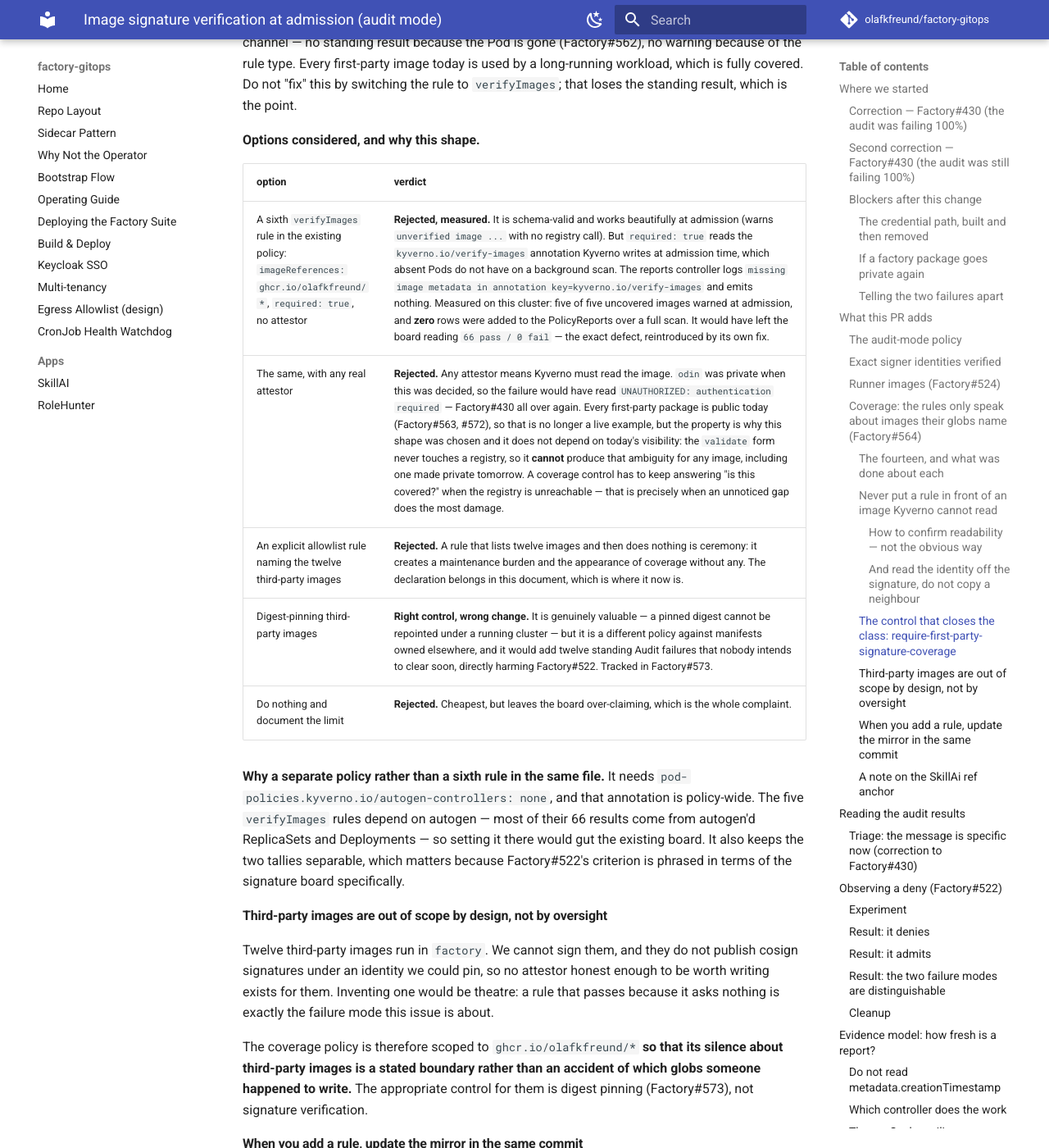
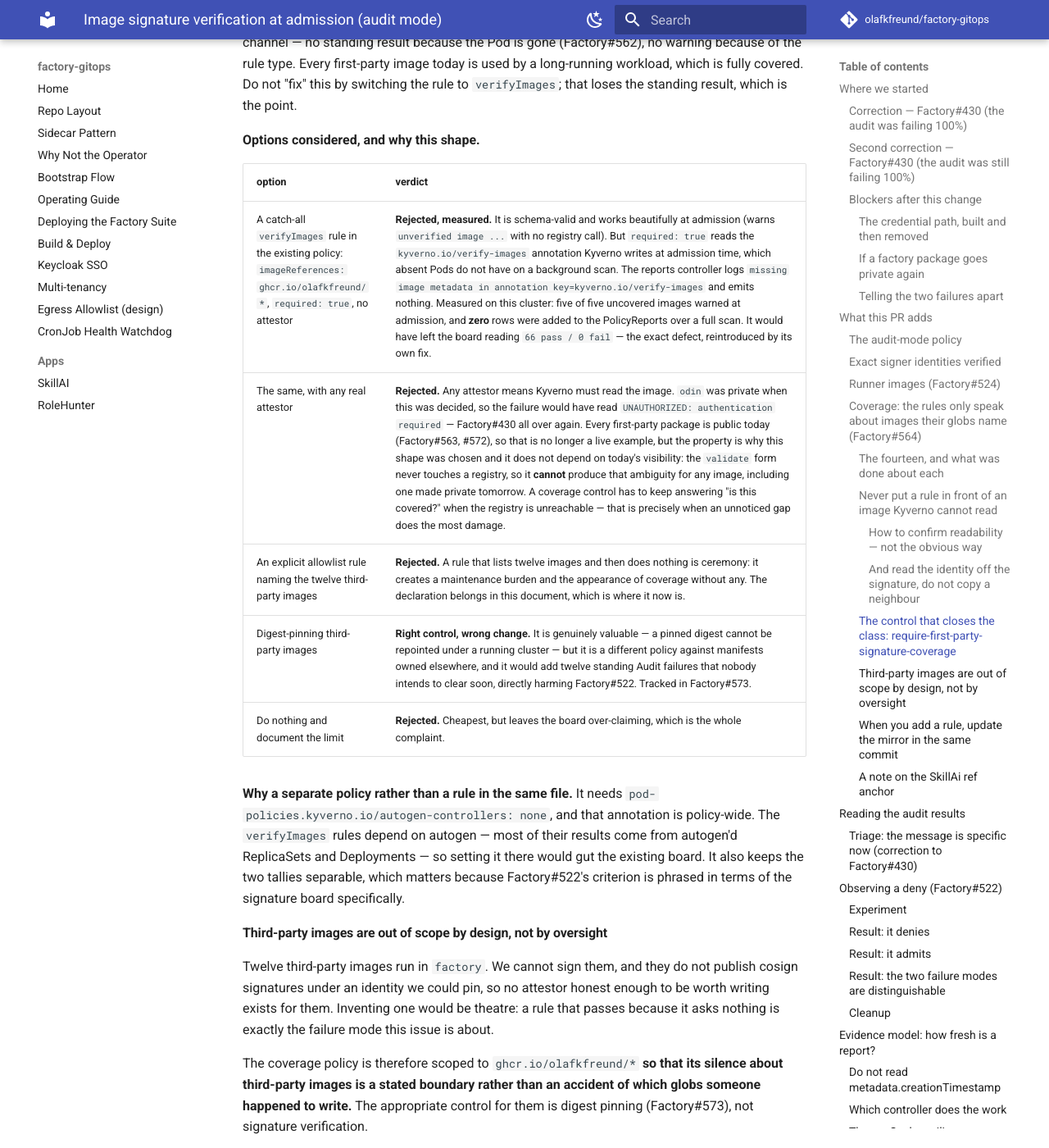
Before and after one commit to olafkfreund/factory-gitops, an MkDocs documentation site: the page built from docs/image-signature-admission.md, in a window 1280 px wide and 1400 px high, scrolled down 13032 px. Shown: the whole window at 82% size. Built offline with MkDocs 1.6.1 and Material for MkDocs 9.7.7, drawn with Linux system fonts in a browser that asks for light colours; comment, search, counter and statistics services are not loaded.

Commit message:
docs(kyverno): drop the rule-count ordinals that PR #178 made false (#188)
verify-factory-image-signatures grew from five verifyImages rules to
seven when Factory#572 added odin's rule (on top of Factory#563's
skillai rule). Three comments still called out "a sixth rule" or "the
five verifyImages rules", which was wrong the moment the count moved
and is now simply incorrect rather than merely fragile.

Fixed by deleting the numbers rather than updating them, so the next
rule addition cannot make the same comment wrong again:

- apps/kyverno-policies/manifests/verify-factory-image-signatures.yaml
  "a sixth verifyImages rule" -> "a catch-all verifyImages rule"
- apps/kyverno-policies/manifests/require-first-party-signature-coverage.yaml
  "NOT A SIXTH RULE IN" -> "NOT A RULE IN"
  "The five verifyImages rules ... their ~66 results" -> "The
  verifyImages rules ... their results" (also drops the undated ~66
  measurement)
- docs/image-signature-admission.md mirrors the same three edits in
  its ADR table and prose, since it duplicates this exact language

Verified comment-only: apps/kyverno-policies/manifests/*.yaml load
with `yaml.safe_load` before and after and compare EQUAL, both edited
ClusterPolicies still load cleanly under the pinned Kyverno v1.18.2
CLI (`kyverno apply ... -v 4`, no error= lines), and both local
`kyverno test` suites still pass unchanged (98/98 and 16/16).

The "ALL SIXTEEN covered images" -> "EVERY covered image" site
(Factory#566) and the apps/kyverno/manifests/kustomization.yaml twin
were already fixed on main before this branch was cut; not touched
here.

Factory#566, #572


Claude-Session: https://claude.ai/code/session_019ZsjwEPE8XX52Pt2f32nQJ

Co-authored-by: Claude Opus 5 <noreply@anthropic.com>

```diff
--- a/docs/image-signature-admission.md
+++ b/docs/image-signature-admission.md
@@ -608,15 +608,15 @@ the rule to `verifyImages`; that loses the standing result, which is the point.
 
 | option | verdict |
 |--------|---------|
-| A sixth `verifyImages` rule in the existing policy: `imageReferences: ghcr.io/olafkfreund/*`, `required: true`, no attestor | **Rejected, measured.** It is schema-valid and works beautifully at admission (warns `unverified image ...` with no registry call). But `required: true` reads the `kyverno.io/verify-images` annotation Kyverno writes at admission time, which absent Pods do not have on a background scan. The reports controller logs `missing image metadata in annotation key=kyverno.io/verify-images` and emits nothing. Measured on this cluster: five of five uncovered images warned at admission, and **zero** rows were added to the PolicyReports over a full scan. It would have left the board reading `66 pass / 0 fail` — the exact defect, reintroduced by its own fix. |
+| A catch-all `verifyImages` rule in the existing policy: `imageReferences: ghcr.io/olafkfreund/*`, `required: true`, no attestor | **Rejected, measured.** It is schema-valid and works beautifully at admission (warns `unverified image ...` with no registry call). But `required: true` reads the `kyverno.io/verify-images` annotation Kyverno writes at admission time, which absent Pods do not have on a background scan. The reports controller logs `missing image metadata in annotation key=kyverno.io/verify-images` and emits nothing. Measured on this cluster: five of five uncovered images warned at admission, and **zero** rows were added to the PolicyReports over a full scan. It would have left the board reading `66 pass / 0 fail` — the exact defect, reintroduced by its own fix. |
 | The same, with any real attestor | **Rejected.** Any attestor means Kyverno must read the image. `odin` was private when this was decided, so the failure would have read `UNAUTHORIZED: authentication required` — Factory#430 all over again. Every first-party package is public today (Factory#563, #572), so that is no longer a live example, but the property is why this shape was chosen and it does not depend on today's visibility: the `validate` form never touches a registry, so it **cannot** produce that ambiguity for any image, including one made private tomorrow. A coverage control has to keep answering "is this covered?" when the registry is unreachable — that is precisely when an unnoticed gap does the most damage. |
 | An explicit allowlist rule naming the twelve third-party images | **Rejected.** A rule that lists twelve images and then does nothing is ceremony: it creates a maintenance burden and the appearance of coverage without any. The declaration belongs in this document, which is where it now is. |
 | Digest-pinning third-party images | **Right control, wrong change.** It is genuinely valuable — a pinned digest cannot be repointed under a running cluster — but it is a different policy against manifests owned elsewhere, and it would add twelve standing Audit failures that nobody intends to clear soon, directly harming Factory#522. Tracked in Factory#573. |
 | Do nothing and document the limit | **Rejected.** Cheapest, but leaves the board over-claiming, which is the whole complaint. |
 
-**Why a separate policy rather than a sixth rule in the same file.** It needs
+**Why a separate policy rather than a rule in the same file.** It needs
 `pod-policies.kyverno.io/autogen-controllers: none`, and that annotation is
-policy-wide. The five `verifyImages` rules depend on autogen — most of their 66
+policy-wide. The `verifyImages` rules depend on autogen — most of their
 results come from autogen'd ReplicaSets and Deployments — so setting it there
 would gut the existing board. It also keeps the two tallies separable, which
 matters because Factory#522's criterion is phrased in terms of the signature
```
Also changed, not shown: 2 other files.
